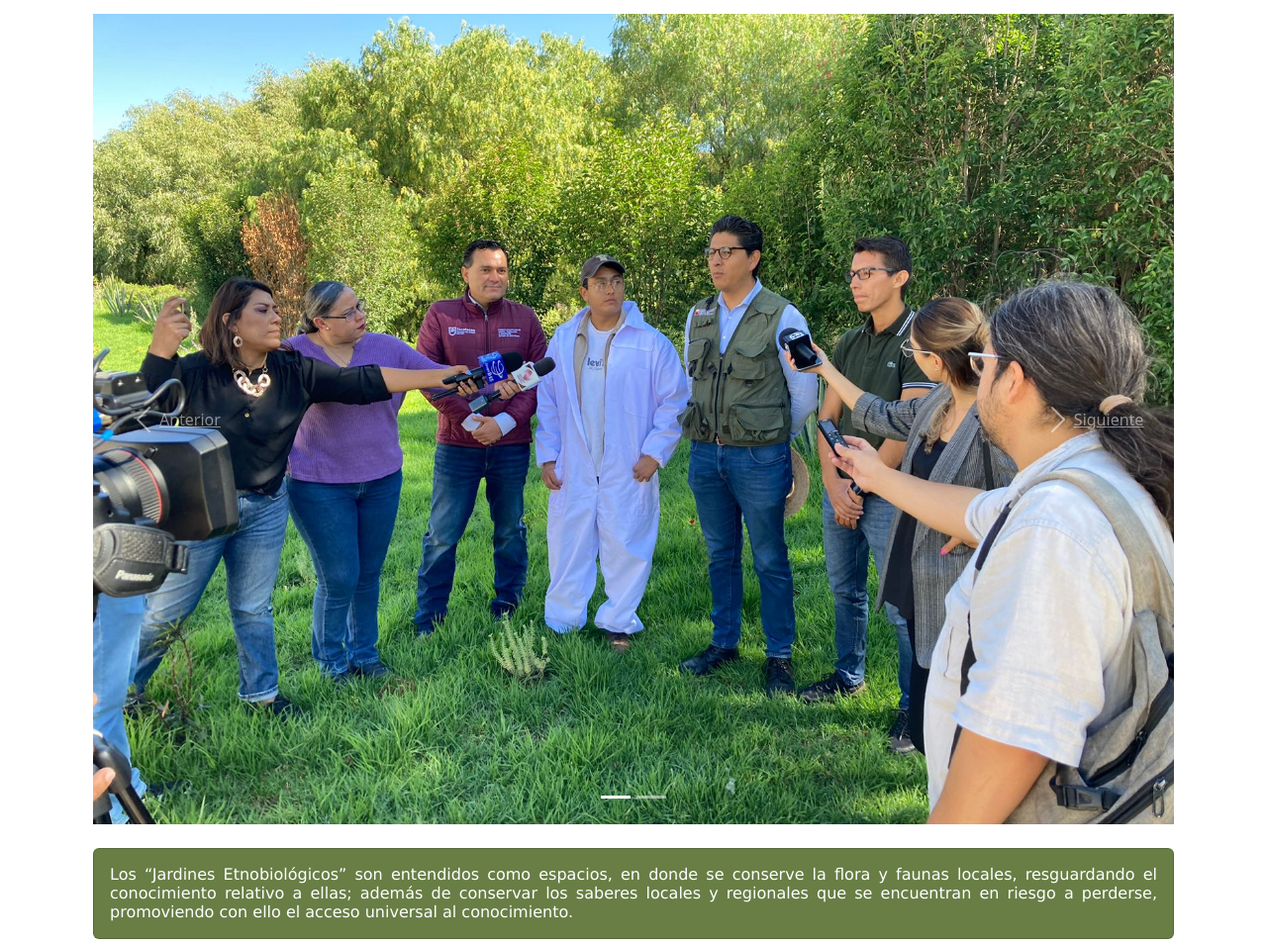
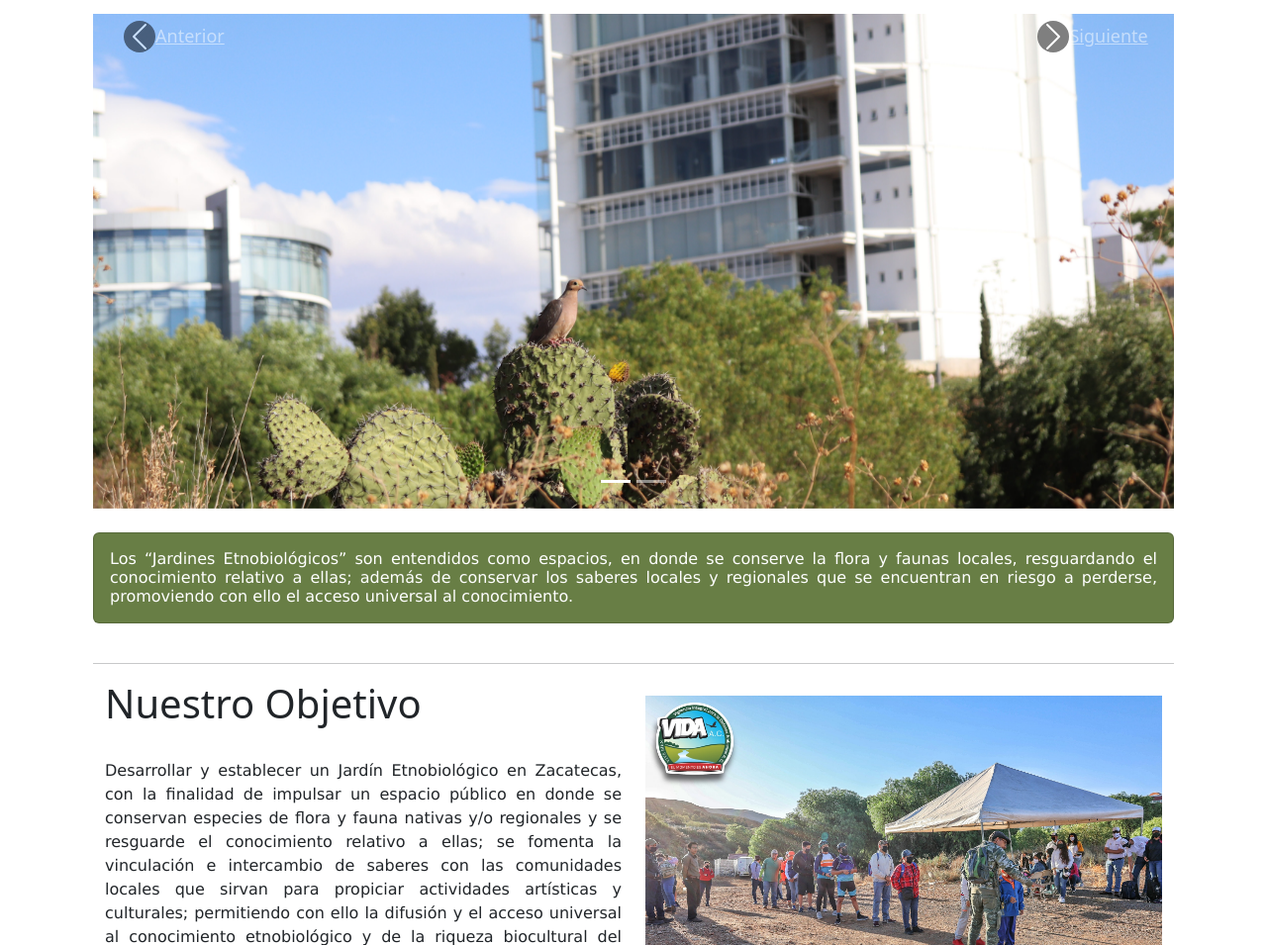
Before and after one commit to lilith-daugther/sitio_quantum, a Django app: page / in a window 1280 px wide. Shown: the part 80-1035 px from the top of the page at 99% size. Run offline with Django 4.2, Linux system fonts and the light colour scheme; some libraries are stand-ins or nearby versions.

Commit message:
cambios en imagenes del slide

```diff
--- a/sitio_quantum/parque_quantum/static/css/styless.css
+++ b/sitio_quantum/parque_quantum/static/css/styless.css
@@ -194,3 +194,44 @@ body {
         border-collapse: separate;
         border-spacing: 0 15px; /* Espaciado entre filas */
     }
+    #myCarousel {
+      width: 100%;  /* Ajusta esto según el ancho deseado, 100% tomará todo el ancho del contenedor padre */
+      max-height: 500px;  /* Ajusta la altura máxima del carrusel */
+      overflow: hidden;  /* Oculta cualquier parte de las imágenes que excedan la altura máxima */
+  }
+  @media (max-width: 768px) {
+    #myCarousel {
+        max-height: 300px;  /* Altura más pequeña para dispositivos móviles */
+    }
+}
+
+
+  .carousel-item img {
+    width: 100%;  /* Asegura que la imagen ocupe todo el ancho del carrusel */
+    height: 500px;  /* Ajusta la altura para que sea consistente, independientemente del tamaño original de la imagen */
+    object-fit: cover;  /* Cubre el área del contenedor sin distorsionar la relación de aspecto */
+}
+.carousel-control-prev-icon,
+.carousel-control-next-icon {
+    background-color: #000; /* Fondo oscuro para mayor visibilidad */
+    border-radius: 50%; /* Hace los botones redondos */
+    width: 45px; /* Aumenta el tamaño del icono */
+    height: 45px;
+}
+  .carousel-control-prev, .carousel-control-next {
+      font-size: 18px; /* Aumenta el tamaño del texto de los botones */
+      background-color: rgba(0,0,0,0.5); /* Fondo semitransparente para mejorar visibilidad */
+      color: white; /* Texto blanco */
+      width: 45px;
+      height: 45px;
+  }
+  .carousel-control-prev span,
+  .carousel-control-next span {
+      color: white; /* Asegura que el texto sea blanco */
+  }
+
+
+  #map {
+    height: 400px; /* O cualquier otra altura adecuada */
+    width: 100%; /* Asegura que tome el ancho del contenedor */
+  }
--- a/sitio_quantum/parque_quantum/templates/base2.html
+++ b/sitio_quantum/parque_quantum/templates/base2.html
@@ -62,7 +62,7 @@
     </div>
     <footer>
         <div class="footer footer-container footer-container p footer-container nav">
-            <img src="logo-footer.png" alt="Logotipo de la Empresa">
+
             <ul class="footer-links">
                 <li><a href="/acerca-de">Acerca de Nosotros</a></li>
                 <li><a href="/faqs">FAQs</a></li>
--- a/sitio_quantum/parque_quantum/templates/inicio.html
+++ b/sitio_quantum/parque_quantum/templates/inicio.html
@@ -11,18 +11,37 @@ Parque Etnobiológico
   <br>
   <!--Contenido 1- Carrousel-->
   <div class="container-lg">
-    <div class="carousel" data-bs-ride="carousel" id="myCarousel">
+    <div class="carousel custom-carousel-size" data-bs-ride="carousel" id="myCarousel">
         <ol class="carousel-indicators">
             <li class="carousel-indicator active" data-bs-target="#myCarousel" data-bs-slide-to="0"></li>
             <li class="carousel-indicator" data-bs-target="#myCarousel" data-bs-slide-to="1"></li>
         </ol>
         <div class="carousel-inner">
             <div class="carousel-item active">
-                <img src="static/media/images/actividades/1.jpg" class="d-block w-100" alt="Descripción de la imagen 1">
+              <img src="static/media/images/slide/1.jpg" class="d-block w-100" alt="Descripción de la imagen 1">
             </div>
             <div class="carousel-item">
-                <img src="static/media/images/actividades/2.jpg" class="d-block w-100" alt="Descripción de la imagen 2">
+              <img src="static/media/images/slide/2.jpg" class="d-block w-100" alt="Descripción de la imagen 2">
             </div>
+            <div class="carousel-item">
+              <img src="static/media/images/slide/3.jpg" class="d-block w-100" alt="Descripción de la imagen 3">
+            </div>
+            <div class="carousel-item">
+              <img src="static/media/images/slide/4.jpg" class="d-block w-100" alt="Descripción de la imagen 4">
+            </div>
+            <div class="carousel-item">
+              <img src="static/media/images/slide/5.jpg" class="d-block w-100" alt="Descripción de la imagen 5">
+            </div>
+            <div class="carousel-item">
+              <img src="static/media/images/slide/6.jpg" class="d-block w-100" alt="Descripción de la imagen 6">
+            </div>
+            <div class="carousel-item">
+              <img src="static/media/images/slide/7.jpg" class="d-block w-100" alt="Descripción de la imagen 7">
+            </div>
+            <div class="carousel-item">
+              <img src="static/media/images/slide/8.jpg" class="d-block w-100" alt="Descripción de la imagen 8">
+            </div>
+
         </div>
         <a class="carousel-control-prev" href="#myCarousel" role="button" data-bs-slide="prev">
             <span class="carousel-control-prev-icon" aria-hidden="false"></span>
@@ -70,7 +89,25 @@ Parque Etnobiológico
   <div class="container">
     <div class="row align-items-start">
       <div class="col">
-        <iframe src="https://www.google.com/maps/embed?pb=!1m18!1m12!1m3!1d3678.4839800371374!2d-102.61462312542753!3d22.784523779341356!2m3!1f0!2f0!3f0!3m2!1i1024!2i768!4f13.1!3m3!1m2!1s0x86824dfc4cfaa44d%3A0x7f6c2c6bc7175a7e!2sQuantum%20-%20Ciudad%20del%20Conocimiento!5e0!3m2!1ses!2smx!4v1714164106364!5m2!1ses!2smx" width="600" height="450" style="border:0;" allowfullscreen="" loading="lazy" referrerpolicy="no-referrer-when-downgrade"></iframe>
+        <div id="map">
+
+        </div>
+    <script>
+      function initMap() {
+        var location = {lat: 22.784534, lng: -102.612045}; // Coordinates to center the map
+        var map = new google.maps.Map(document.getElementById('map'), {
+          zoom: 14,
+          center: location
+        });
+        var marker = new google.maps.Marker({
+          position: location,
+          map: map,
+          title: 'My location'
+        });
+      }
+    </script>
+    <script async defer src="https://maps.googleapis.com/maps/api/js?key=AIzaSyDjRmm_aX1EVjvMyWphbwcybhEz-gYzqWk&callback=initMap"></script>
+
 
       </div>
       <div class="col">
```
Also changed, not shown: sitio_quantum/parque_quantum/static/media/images/slide/1.jpg (added), sitio_quantum/parque_quantum/static/media/images/slide/11.jpg (added), sitio_quantum/parque_quantum/static/media/images/slide/3.jpg (added), 9 other files.
